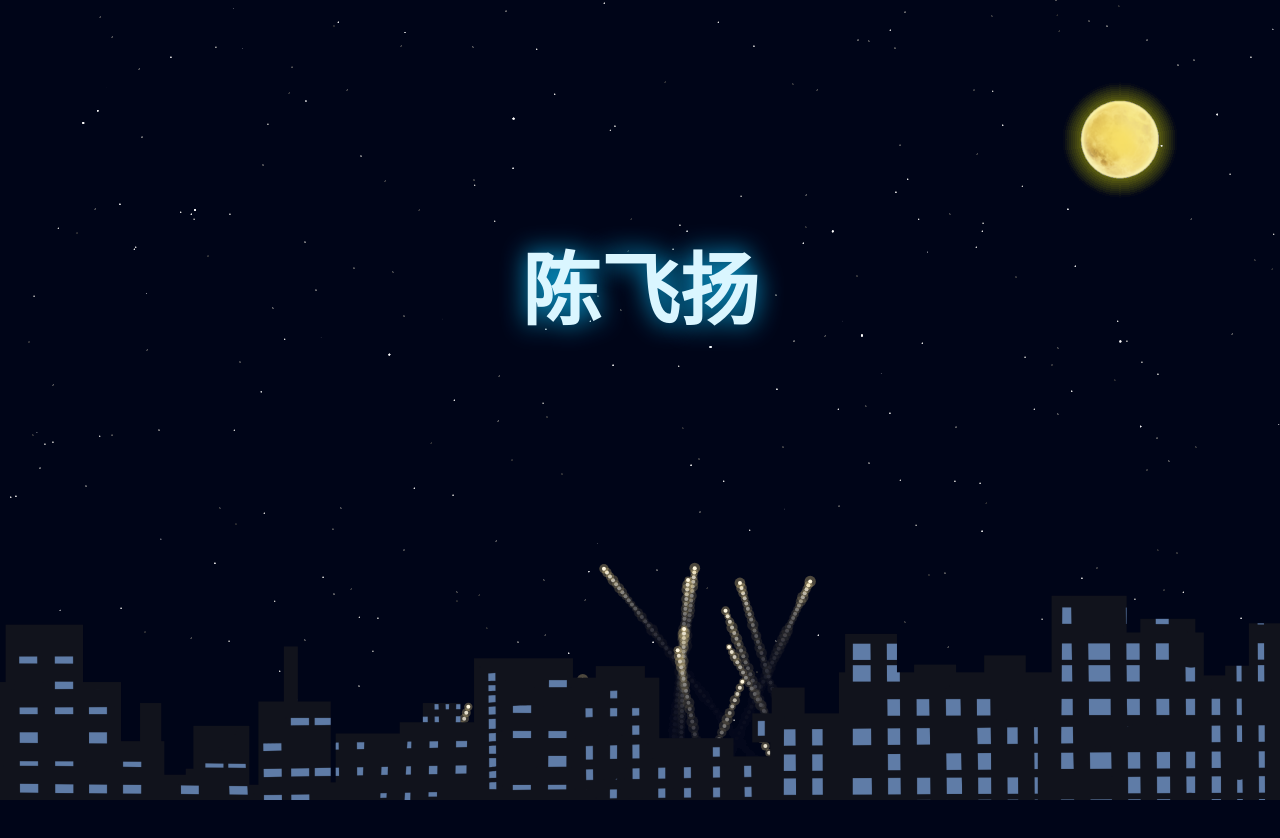
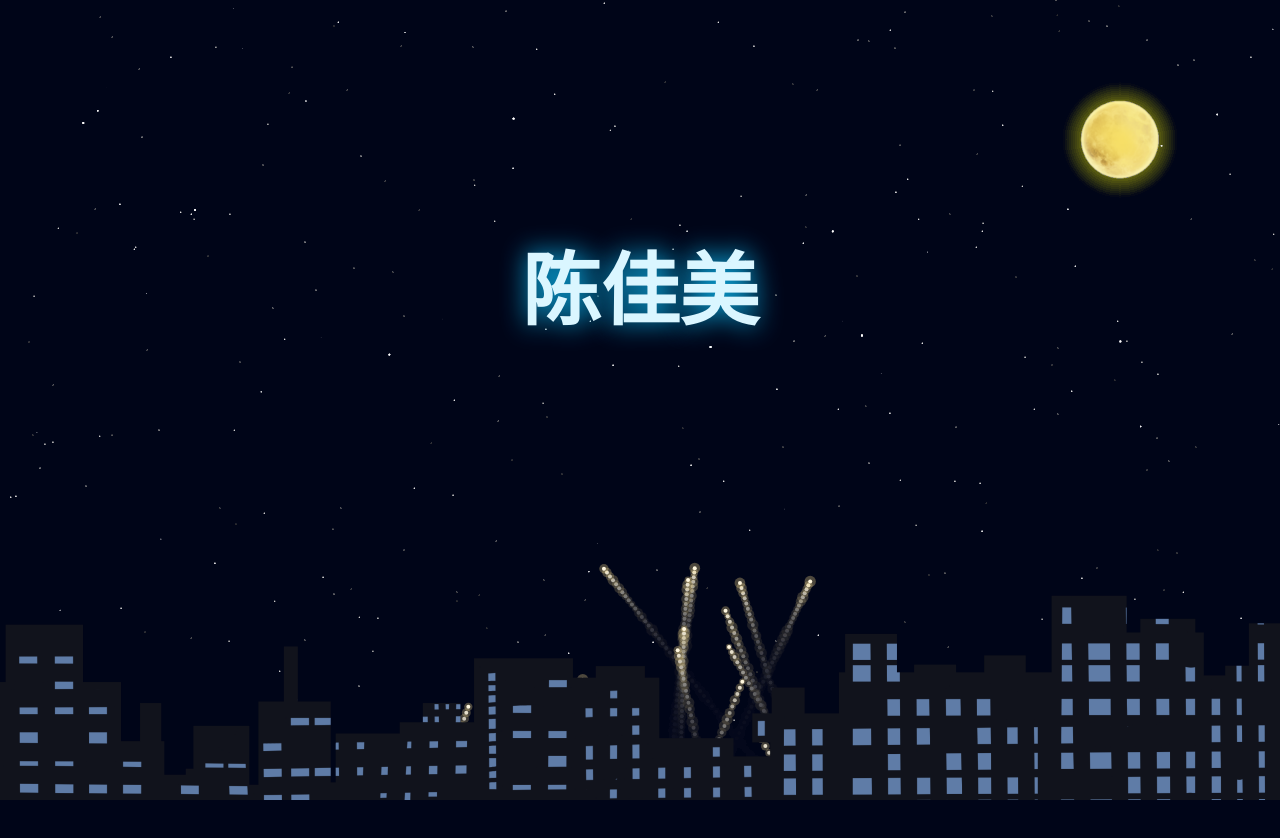
Before and after one commit to ZhangXusen/happynewyea.github.io, a plain HTML site: page index.html in a window 1280 px wide. Drawn offline with Linux system fonts and the light colour scheme; animation ran at ten frames a second.

Commit message:
Update index.html

```diff
--- a/index.html
+++ b/index.html
@@ -82,9 +82,10 @@
 
       // 💗 ‼️ ‼️ 想要说的话在这里 💗
       const my_labels = [
-        "陈飞扬",
-        "2023快乐",
+        "陈佳美",
+        "2023新年快乐",
         "新的一年也要发光发热",
+        "我会一直陪着你",
         "健健康康，平安喜乐",
       ];
       const shapes = [
```
